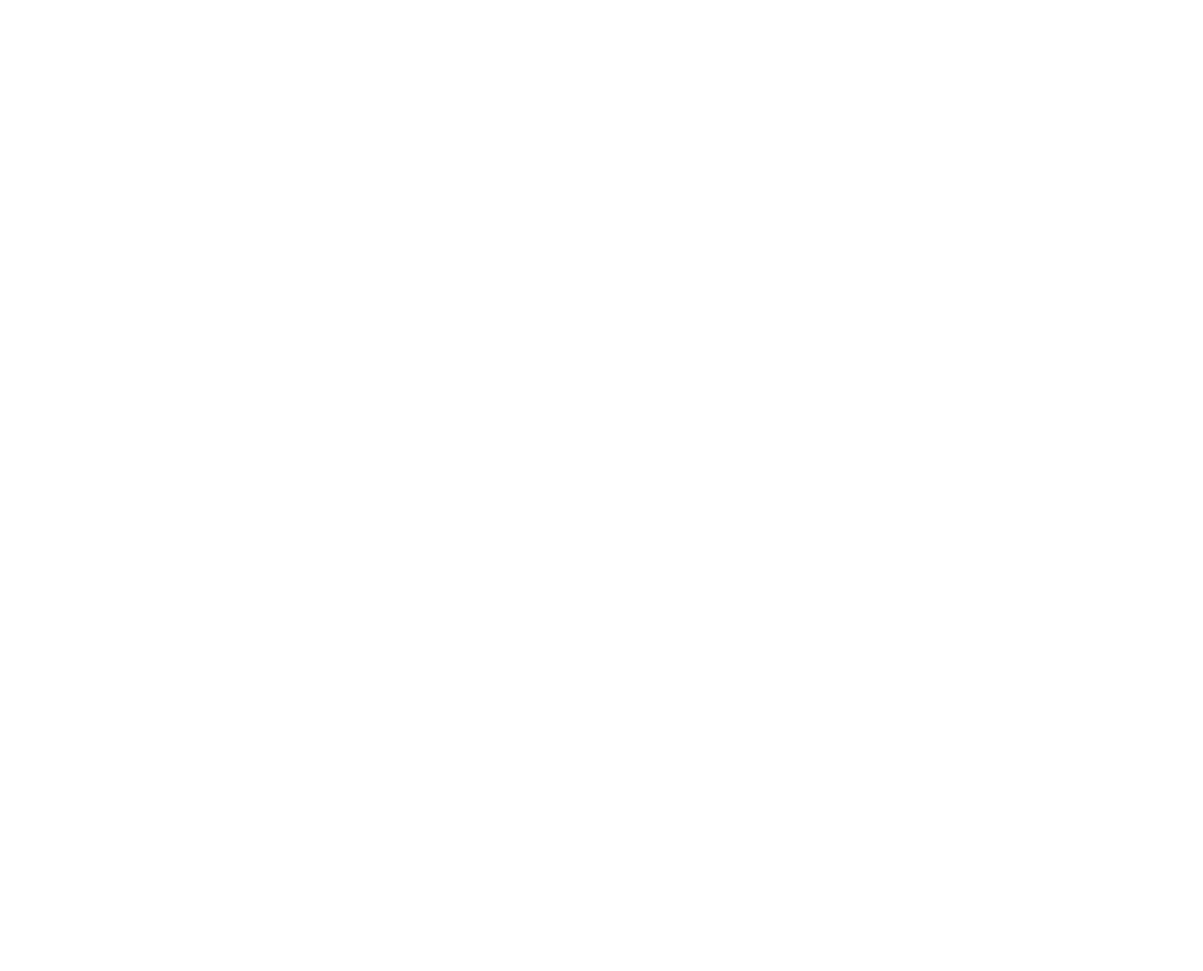
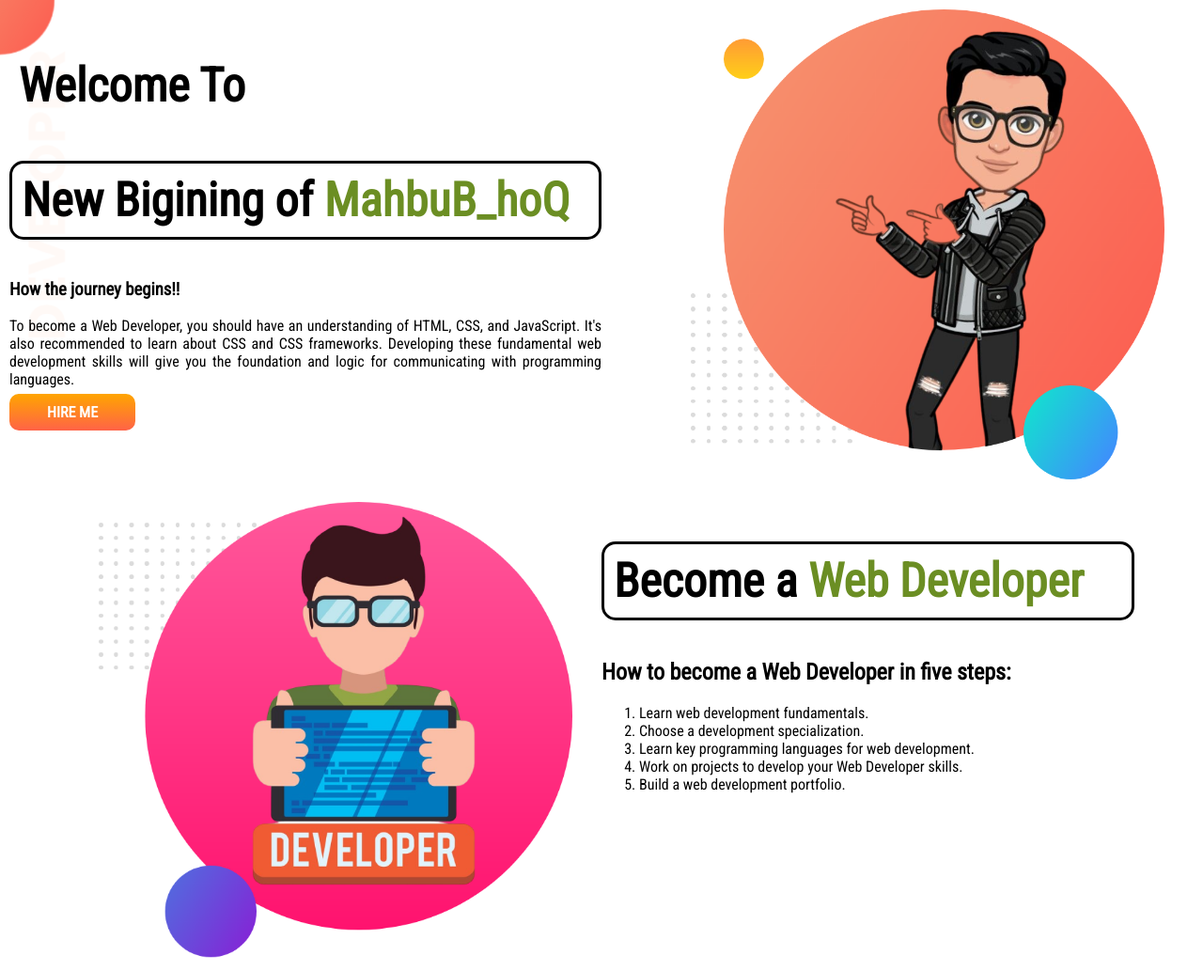
Before and after one commit to mahbubkazi/Developer-portfolio-practice-03, a plain HTML site: page index.html in a window 1280 px wide. Shown: the whole page at 94% size. Before the commit the page ends 800 px from the top, so only its background shows below. Drawn offline with Linux system fonts and the light colour scheme.

Commit message:
updated commit

```diff
--- a/index.html
+++ b/index.html
@@ -10,9 +10,35 @@
     <link href="https://fonts.googleapis.com/css2?family=Oswald&family=Roboto+Condensed&display=swap" rel="stylesheet">
     <link rel="stylesheet" href="style.css">
     <link rel="shortcut icon" href="Image/Avatar-4.png" type="image/x-icon">
-
 </head>
 <body>
-
+    <section class="top-banner">
+        <div class="half-width">
+            <h1>Welcome To</h1>
+            <h1 class="border-line">New Bigining of <span class="name-color">MahbuB_hoQ</span> </h1>
+            <h3>How the journey begins!!</h3>
+            <p>To become a Web Developer, you should have an understanding of HTML, CSS, and JavaScript. It's also recommended to learn about CSS and CSS frameworks. Developing these fundamental web development skills will give you the foundation and logic for communicating with programming languages.</p>
+            <a class="link-button" target="_blank" href="https://www.linkedin.com/in/kazimahbubul-hoq/">HIRE ME</a>
+        </div>
+        <div class="half-width">
+            <img src="Image/Avatar-ed-1.png" alt="A Cartoon Avatar">
+        </div>
+    </section>
+    <section>
+        <div class="half-width">
+            <img src="Image/Avatar-ed-3.png" alt="A Developer Cartoon image">
+        </div>
+        <div class="half-width">
+            <h1 class="webtag-border">Become a <span class="name-color">Web Developer</span></h1>
+            <h2>How to become a Web Developer in five steps:</h2>
+            <ol>
+                <li>Learn web development fundamentals.</li>
+                <li>Choose a development specialization.</li>
+                <li>Learn key programming languages for web development.</li>
+                <li>Work on projects to develop your Web Developer skills.</li>
+                <li>Build a web development portfolio.</li>
+            </ol>
+        </div>
+    </section>
 </body>
 </html>
--- a/style.css
+++ b/style.css
@@ -1,4 +1,49 @@
 body{
     font-family: 'Oswald', sans-serif;
     font-family: 'Roboto Condensed', sans-serif;
+    margin: 0px;
 }
+h1{
+    font-size: 50px;
+    padding: 10px;
+}
+section{
+    display: flex;
+    padding: 10px;
+}
+.name-color{
+    color: olivedrab;
+}
+.border-line{
+    border: 3px solid black;
+    border-radius: 15px;
+    padding: 10px;
+}
+p{
+    text-align: justify;
+}
+.half-width{
+    width: 50%;
+}
+.half-width img{
+    width: 80%;
+    margin-left: 15%;
+}
+.link-button{
+    text-decoration: none;
+    background-image: linear-gradient(orange, tomato);
+    padding: 10px 40px;
+    border-radius: 10px;
+    font-weight: 700;
+    color: white;
+}
+.top-banner{
+    background-image: url(Image/top-banner.png);
+    background-repeat: no-repeat;
+}
+.webtag-border{
+    border: 3px solid black;
+    border-radius: 15px;
+    padding: 10px;
+    margin-right: 10%;
+}
```
